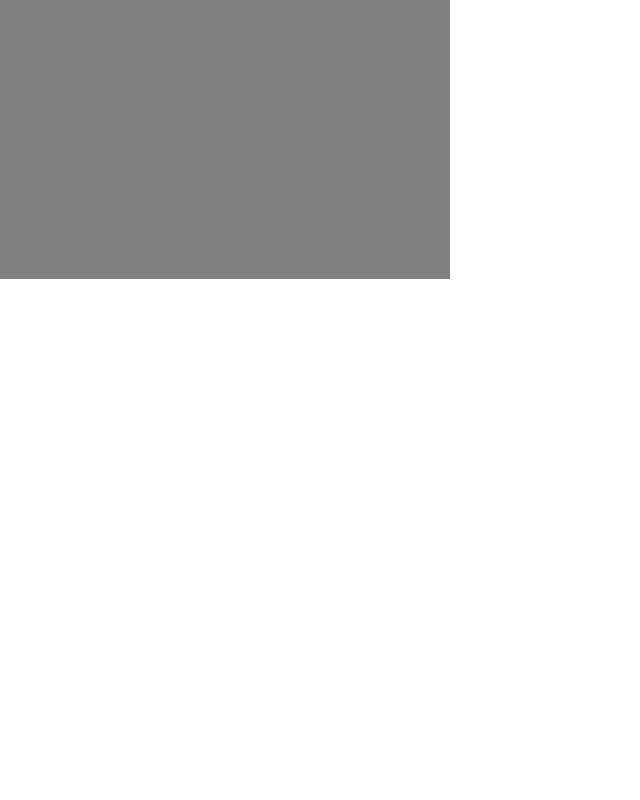
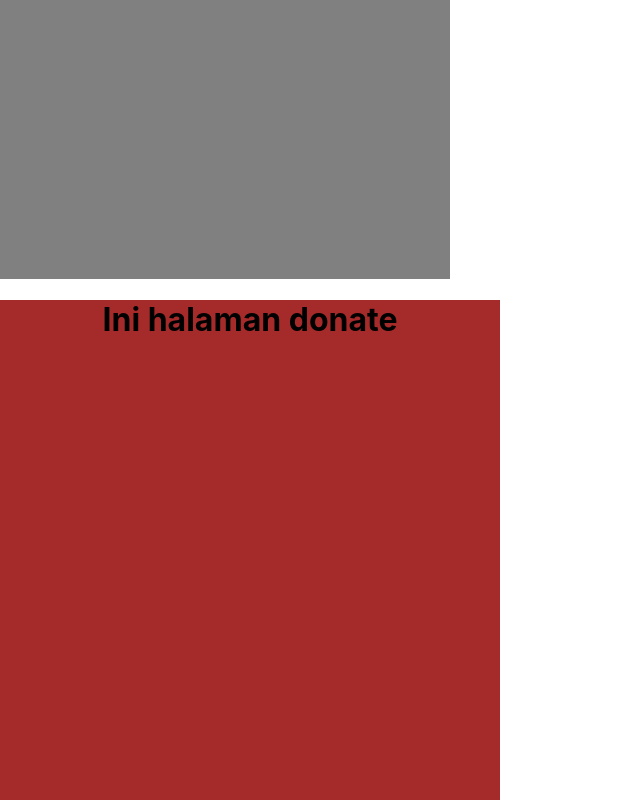
Before and after one commit to ardhisparahita/tugas-react, a React (Create React App) app: page / in a window 1280 px wide. Shown: the part 2093-2893 px from the top of the page, without its empty margins (0-640 px from the left). Before the commit the page ends 2372 px from the top, so only its background shows below. Built offline with nearby package versions, Linux system fonts and the light colour scheme.

Commit message:
create pages donate

```diff
--- a/src/App.js
+++ b/src/App.js
@@ -7,6 +7,7 @@ import Profile from './Pages/Profile/Profile';
 import About from './Pages/About/About';
 import Home from './Pages/Home/Home';
 import Faq from './Pages/Faq/Faq';
+import Donate from './Pages/Donate/Donate';
 
 function App() {
   return (
@@ -19,6 +20,7 @@ function App() {
       <About/>
       <Home/>
       <Faq/>
+      <Donate/>
     </div>
   );
 }
--- /dev/null
+++ b/src/Pages/Donate/Donate.jsx
@@ -0,0 +1,13 @@
+import styles from './Donate.module.css'
+
+const Donate = () => {
+    return (
+        <>
+            <div className={styles.donate}>
+                <h1>Ini halaman donate</h1>
+            </div>
+        </>
+    )
+}
+
+export default Donate
--- /dev/null
+++ b/src/Pages/Donate/Donate.module.css
@@ -0,0 +1,5 @@
+.donate {
+    width: 500px;
+    height: 500px;
+    background-color: brown
+}
```
